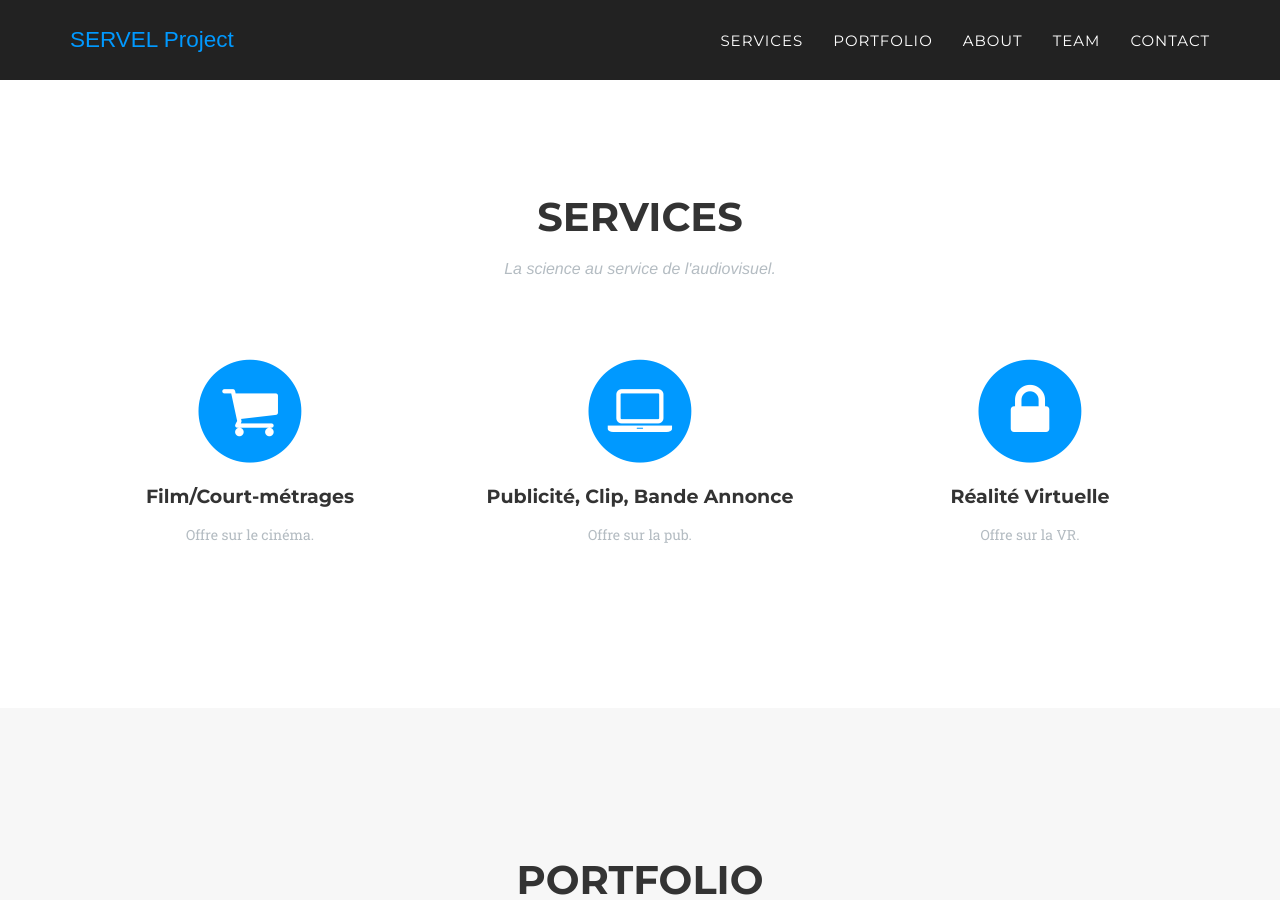
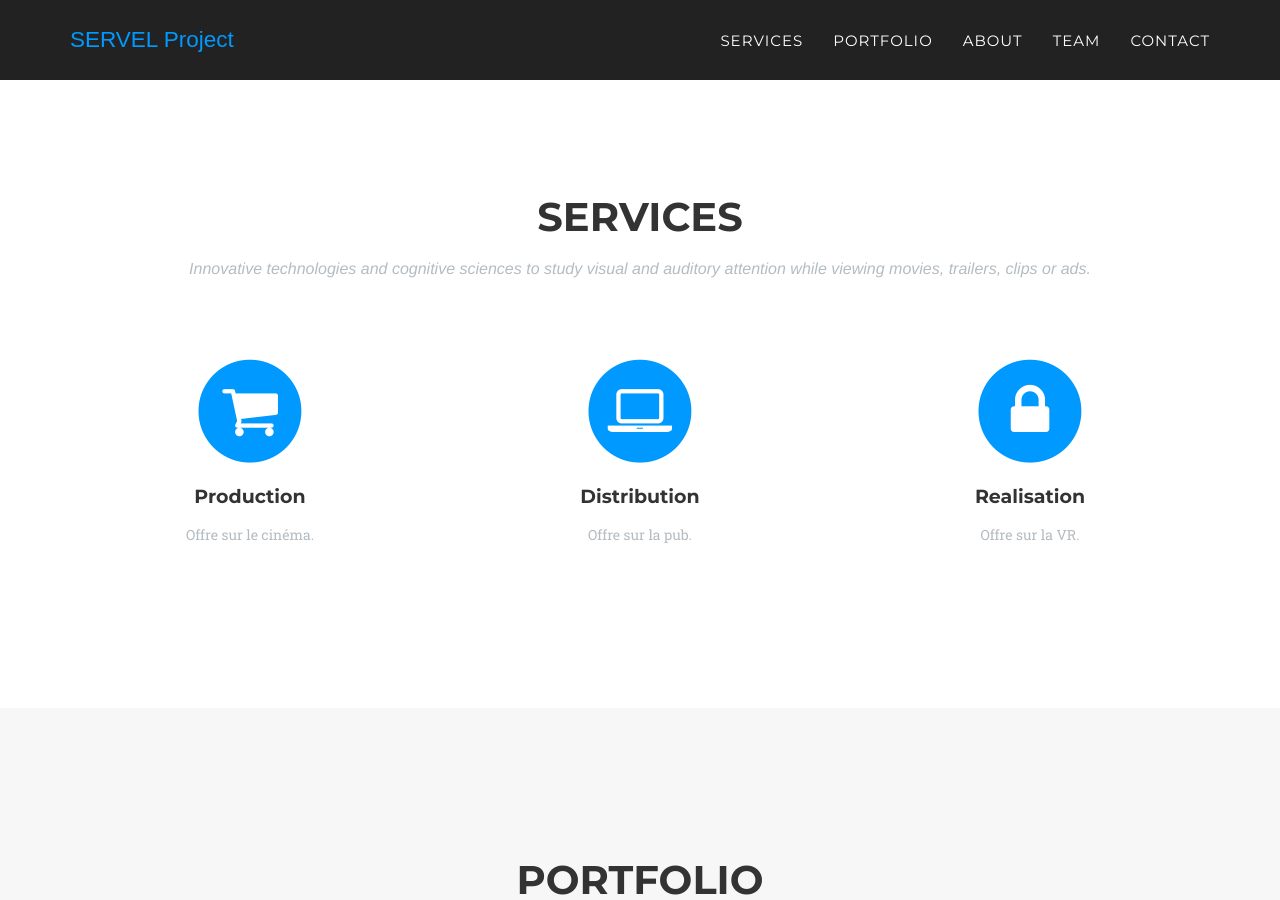
Before and after one commit to servelproject/servel-technologies.io, a Jekyll site: the page built from _posts/2014-07-16-project-3.markdown, in a window 1280 px wide and 900 px high, scrolled down 788 px. Built offline with Jekyll 4.4.1, drawn with Linux system fonts in a browser that asks for light colours; some web fonts are replaced.

Commit message:
tagline added

```diff
--- a/_includes/services.html
+++ b/_includes/services.html
@@ -4,7 +4,7 @@
             <div class="row">
                 <div class="col-lg-12 text-center">
                     <h2 class="section-heading">Services</h2>
-                    <h3 class="section-subheading text-muted">La science au service de l'audiovisuel.</h3>
+                    <h3 class="section-subheading text-muted">Innovative technologies and cognitive sciences to study visual and auditory attention while viewing movies, trailers, clips or ads.</h3>
                 </div>
             </div>
             <div class="row text-center">
@@ -13,7 +13,7 @@
                         <i class="fa fa-circle fa-stack-2x text-primary"></i>
                         <i class="fa fa-shopping-cart fa-stack-1x fa-inverse"></i>
                     </span>
-                    <h4 class="service-heading">Film/Court-métrages</h4>
+                    <h4 class="service-heading">Production</h4>
                     <p class="text-muted">Offre sur le cinéma.</p>
                 </div>
                 <div class="col-md-4">
@@ -21,7 +21,7 @@
                         <i class="fa fa-circle fa-stack-2x text-primary"></i>
                         <i class="fa fa-laptop fa-stack-1x fa-inverse"></i>
                     </span>
-                    <h4 class="service-heading">Publicité, Clip, Bande Annonce</h4>
+                    <h4 class="service-heading">Distribution</h4>
                     <p class="text-muted">Offre sur la pub.</p>
                 </div>
                 <div class="col-md-4">
@@ -29,7 +29,7 @@
                         <i class="fa fa-circle fa-stack-2x text-primary"></i>
                         <i class="fa fa-lock fa-stack-1x fa-inverse"></i>
                     </span>
-                    <h4 class="service-heading">Réalité Virtuelle</h4>
+                    <h4 class="service-heading">Realisation</h4>
                     <p class="text-muted">Offre sur la VR.</p>
                 </div>
             </div>
```
